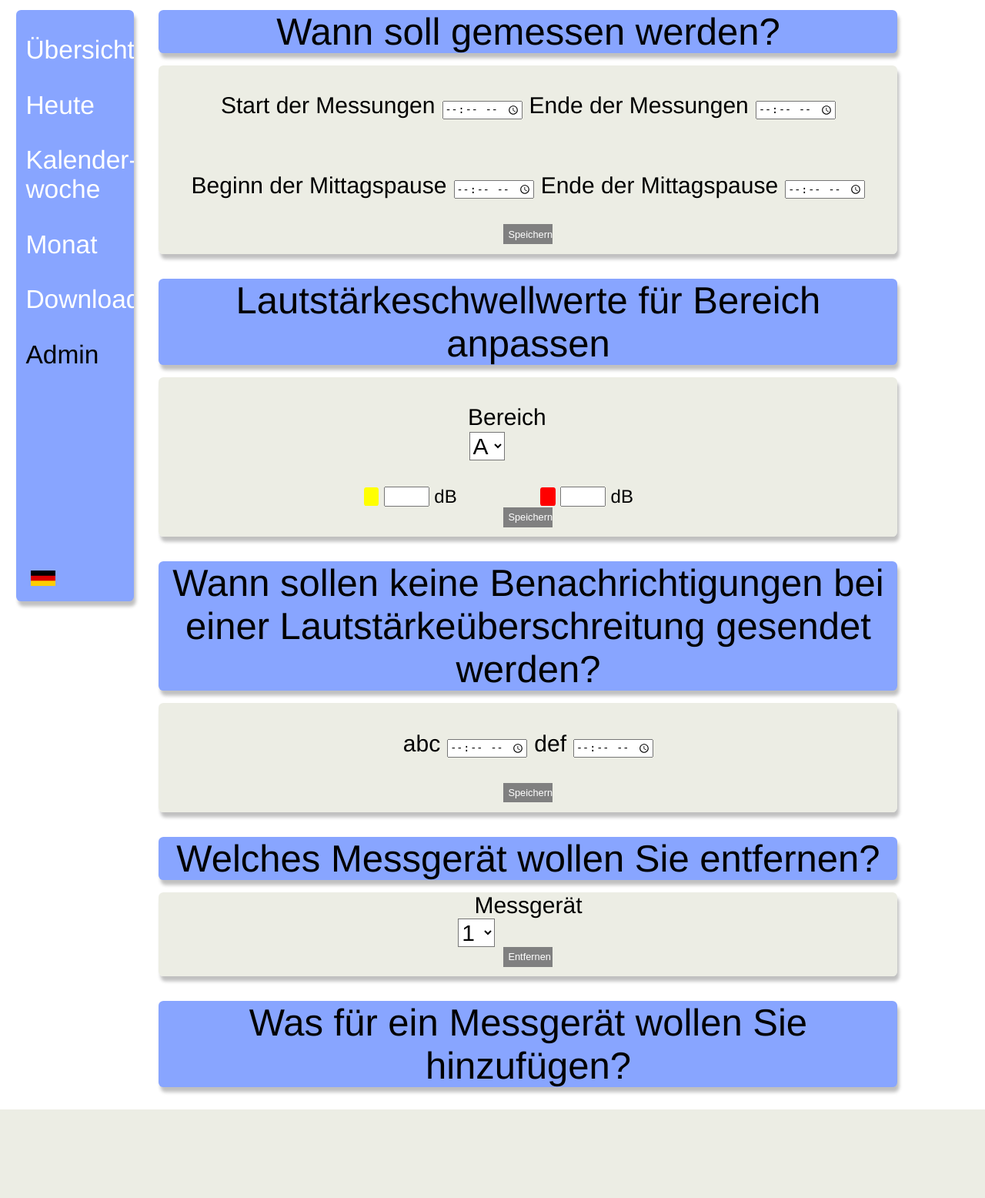
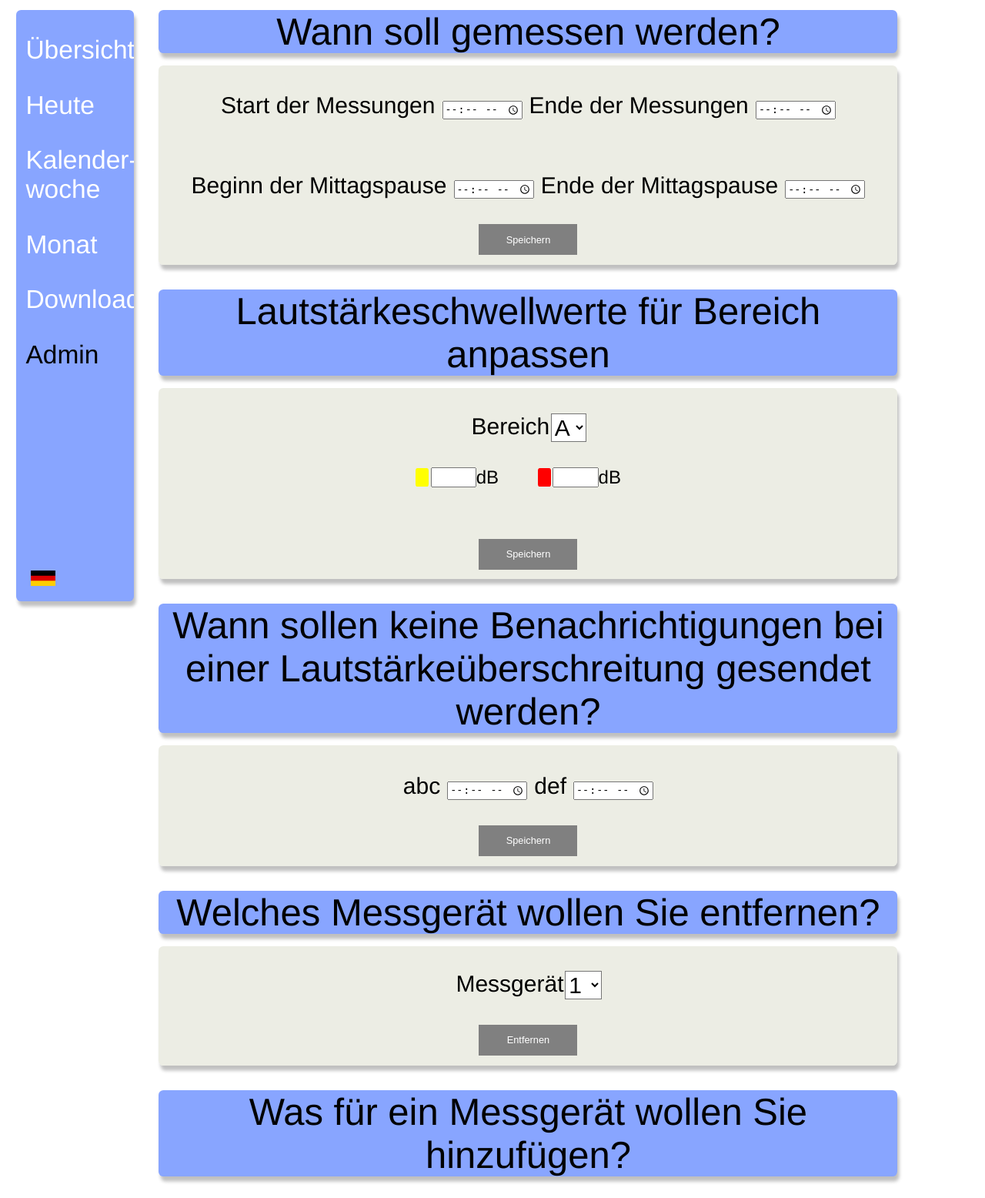
Before and after one commit to Ni-o-iN/MEP-abbvie, a Flask app: page /administration in a window 1280 px wide. Shown: the whole page at 77% size. Before the commit the page ends 1441 px from the top, so only its background shows below. Run offline with Flask 3, Linux system fonts and the light colour scheme.

Commit message:
admin und download seite angepasst

```diff
--- a/static/style.css
+++ b/static/style.css
@@ -509,10 +509,6 @@ textarea {
   box-shadow: 0.2vw 0.5vw 0.37vw silver;
   border-radius: 0.5vw;
   margin-top: 2vh;
-  /*
-    border: 1px solid black;
-    border-radius: 20px;
-    */
 }
 
 .settings-headline-block {
@@ -546,26 +542,23 @@ textarea {
 .color-box-yellow {
   width: 1.5vw;
   height: 3vh;
-  display: flex;
   background-color: rgb(255, 255, 0);
-  position: relative;
   border-radius: 15%;
+  margin-right: 1%;
 }
 
 .color-box-red {
   width: 1.5vw;
   height: 3vh;
-  display: flex;
   background-color: rgb(255, 0, 0);
-  position: relative;
   border-radius: 15%;
+  margin-right: 1%;
   margin-left: 2vw;
 }
 
 .volume-selection {
   display: flex;
   flex-direction: row;
-  column-gap: 0.5vw;
   justify-content: center;
   align-items: center;
 }
@@ -577,7 +570,7 @@ textarea {
 
 .decibel-label {
   font-size: 3.0vh;
-  margin-right: 6vw;
+  margin-right: 2vw;
 }
 
 input[type=submit] {
@@ -585,8 +578,8 @@ input[type=submit] {
   text-align: center;
   justify-content: center;
   margin-bottom: 1vw;
-  width: 5vw;
-  height: 2vw;
+  width: 10vw;
+  height: 5vh;
   font-size: 1vw;
   display: flex;
 }
--- a/templates/Deutsch/admin.html
+++ b/templates/Deutsch/admin.html
@@ -40,14 +40,17 @@
                 </p>
                 <div class="language-container">
                     <div>
-                        <img src="{{url_for('static', filename='bilder/deutschland-flagge.jpg')}}" alt="englische Flagge">
+                        <img src="{{url_for('static', filename='bilder/deutschland-flagge.jpg')}}"
+                            alt="englische Flagge">
                     </div>
                     <div class="all-languages">
                         <a href="{{url_for('admin_german')}}">
-                            <img src="{{url_for('static', filename='bilder/deutschland-flagge.jpg')}}" alt="Deutschland Flagge">
+                            <img src="{{url_for('static', filename='bilder/deutschland-flagge.jpg')}}"
+                                alt="Deutschland Flagge">
                         </a>
                         <a href="{{url_for('admin_english')}}">
-                            <img src="{{url_for('static', filename='bilder/englische-flagge.jpg')}}" alt="englische Flagge">
+                            <img src="{{url_for('static', filename='bilder/englische-flagge.jpg')}}"
+                                alt="englische Flagge">
                         </a>
                     </div>
                 </div>
@@ -64,9 +67,11 @@
                         <img class="menu-icon" src="{{url_for('static', filename='bilder/Monat.jpg')}}">
                     </a>
                     <div class="language-container" onmouseover="showOtherFlag()" onmouseout="hideOtherFlag()">
-                        <img src="{{url_for('static', filename='bilder/deutschland-flagge.jpg')}}" alt="Deutschland Flagge" class="current-language">
+                        <img src="{{url_for('static', filename='bilder/deutschland-flagge.jpg')}}"
+                            alt="Deutschland Flagge" class="current-language">
                         <a href="{{url_for('admin_english')}}">
-                            <img src="{{url_for('static', filename='englische-flagge.jpg')}}" alt="englische Flagge" class="other-language">
+                            <img src="{{url_for('static', filename='englische-flagge.jpg')}}" alt="englische Flagge"
+                                class="other-language">
                         </a>
                     </div>
                 </div>
@@ -76,22 +81,8 @@
             <div class="settings">
                 <div class="settings-headline-block">
                     <div class="settings-headline">
-                    <!--
-                        Was brauchen wir alles für Funktionen beim System?
-                        x1. Lautstärkeschwellwerte für spezifische Messgeräte/Messbereiche festlegen
-                        x2. Wann keine Notficications? (Mittagszeit als Beispiel)
-                        3. System an-/ausschalten -> keine Messungen mehr, bis wieder an ( wirklich nötig)
-                        x4. Wann soll gemessen werden?
-                        5. Neue Messgeräte hinzufügen/löschen
-                        6. Meldung wenn Messgerät nicht misst, über eigenen Raspberry
-                    -->
-                    <!--<div class="setting-block">
-                   <p> -->
-
-
                         Wann soll gemessen werden?
                     </div>
-                <!-- </p> -->
                     <form>
                         <div class="settings-block">
                             <p>
@@ -99,7 +90,6 @@
                                 <input type="time" id="start-time" name="start-time">
                                 <label for="end-time">Ende der Messungen</label>
                                 <input type="time" id="end-time" name="end-time">
-                        </p>
                             <p>
                                 <label for="start-pause">Beginn der Mittagspause</label>
                                 <input type="time" id="start-pause" name="start-pause">
@@ -116,7 +106,7 @@
                     </div>
                     <form>
                         <div class="settings-block">
-                        <p>
+                            <p class="row">
                                 <label for="area-select">Bereich</label>
                                 <select id="area-select" name="area-select">
                                     <option value="A">A</option>
@@ -127,7 +117,6 @@
                                     <option value="F">F</option>
                                     <option value="G">G</option>
                                 </select>
-                        </p>
                                 <div class="volume-selection">
                                     <div class="color-box-yellow"></div>
                                     <input type="number" class="volume-selection-input" id="yellow-decibel"
@@ -137,8 +126,8 @@
                                     <input type="number" class="volume-selection-input" id="red-decibel" name="red-decibel"
                                         min="0">
                                     <label class="decibel-label" for="red-decibel">dB</label>
-
                                 </div>
+                            </p>
                             <input type="submit" id="volume-submit" type="submit" value="Speichern">
                         </div>
                     </form>
@@ -163,6 +152,7 @@
                     </div>
                     <form>
                         <div class="settings-block">
+                            <p class="row">
                                 <label for="soundmeter-id">Messgerät</label>
                                 <select id="soundmeter" name="soundmeter-id">
                                     <option value="1">1</option>
@@ -174,6 +164,7 @@
                                     <option value="7">7</option>
                                     <option value="...">...</option>
                                 </select>
+                            </p>
                             <input type="submit" id="soundmeter-delete-submit" type="submit" value="Entfernen">
                         </div>
                     </form>
@@ -188,19 +179,7 @@
                 </div>
             </div>
         </div>
-    <!--  Mehr Abstand zwischen den Setting-Blocks  -->
-    <!--
-            <div class="setting-block">
 
-                <p>
-                    Neue Lautstärkeschwellwerte für einen Bereich festlegen
-                </p>
-
-            </div>
-
-
-    </div>
--->
 </body>
 
 </html>
--- a/templates/Deutsch/download.html
+++ b/templates/Deutsch/download.html
@@ -110,12 +110,11 @@
                 Wählen sie den entsprechenden Zeitraum aus.
                 <p>
                     <label>
-                        Vom
                         <input type="datetime-local" name="geburtsdatum">
+                        &nbsp; - &nbsp;
                     </label>
+
                     <label>
-                        &nbsp;
-                        bis
                         <input type="datetime-local" name="geburtsdatum">
                     </label>
                 </p>
```
Lines whose indentation alone changed are shown as unchanged.
